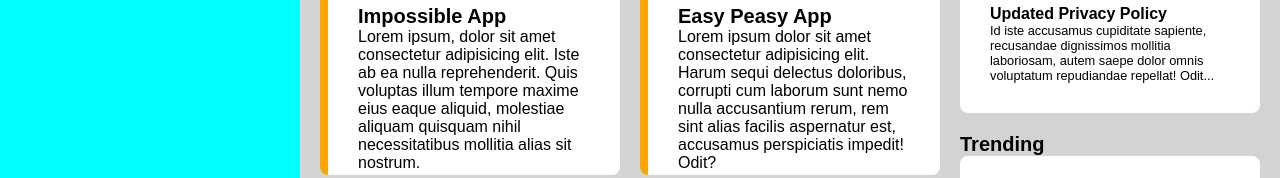
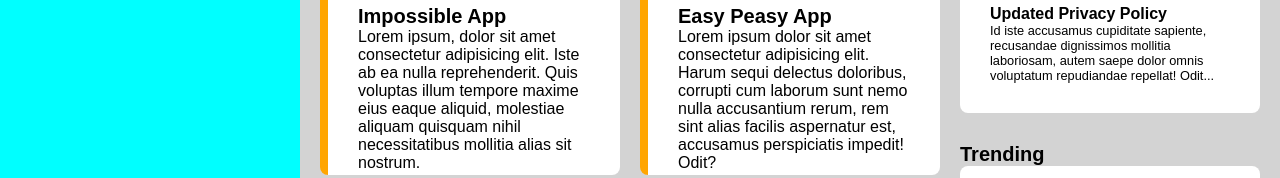
Before and after one commit to GrantFinnegan/odin-dashboard, a plain HTML site: page index.html in a window 1280 px wide. Shown: the part 488-666 px from the top of the page. Drawn offline with Linux system fonts and the light colour scheme.

Commit message:
refactor layout of main section
The prior 2x2 grid of the main section was not suited to aligning the
layout of the site info section on the right side of the screen. Now
the announcements and trending section maintain a consistent spacing
between each other and a consistent height

```diff
--- a/index.html
+++ b/index.html
@@ -102,6 +102,7 @@
                 </div>
             </div>
 
+            <div class="site-info">
                 <div class="announcements">
                     <h2>Announcements</h2>
                     <div class="announcement-card-container">
@@ -149,5 +150,6 @@
                 </div>
             </div>
         </div>
+    </div>
 </body>
 </html>
--- a/style.css
+++ b/style.css
@@ -172,7 +172,6 @@ body {
     /* grid container properties */
     display: grid;
     grid-template-columns: 1fr 300px;
-    grid-template-rows: 1fr 1fr;
     gap: 20px;
     padding: 20px;
 }
@@ -182,10 +181,6 @@ body {
     font-weight: bold;
 }
 
-.projects {
-    /* grid item properties */
-    grid-row: 1 / 3;
-}
 
 .card-container {
         /* grid container properties */
@@ -208,8 +203,8 @@ body {
 }
 
 .announcements {
+    margin-bottom: 30px;
     display: grid;
-    grid-template-rows: auto 1fr;
 }
 
 .announcement-card-container {
```
Lines whose indentation alone changed are shown as unchanged.
